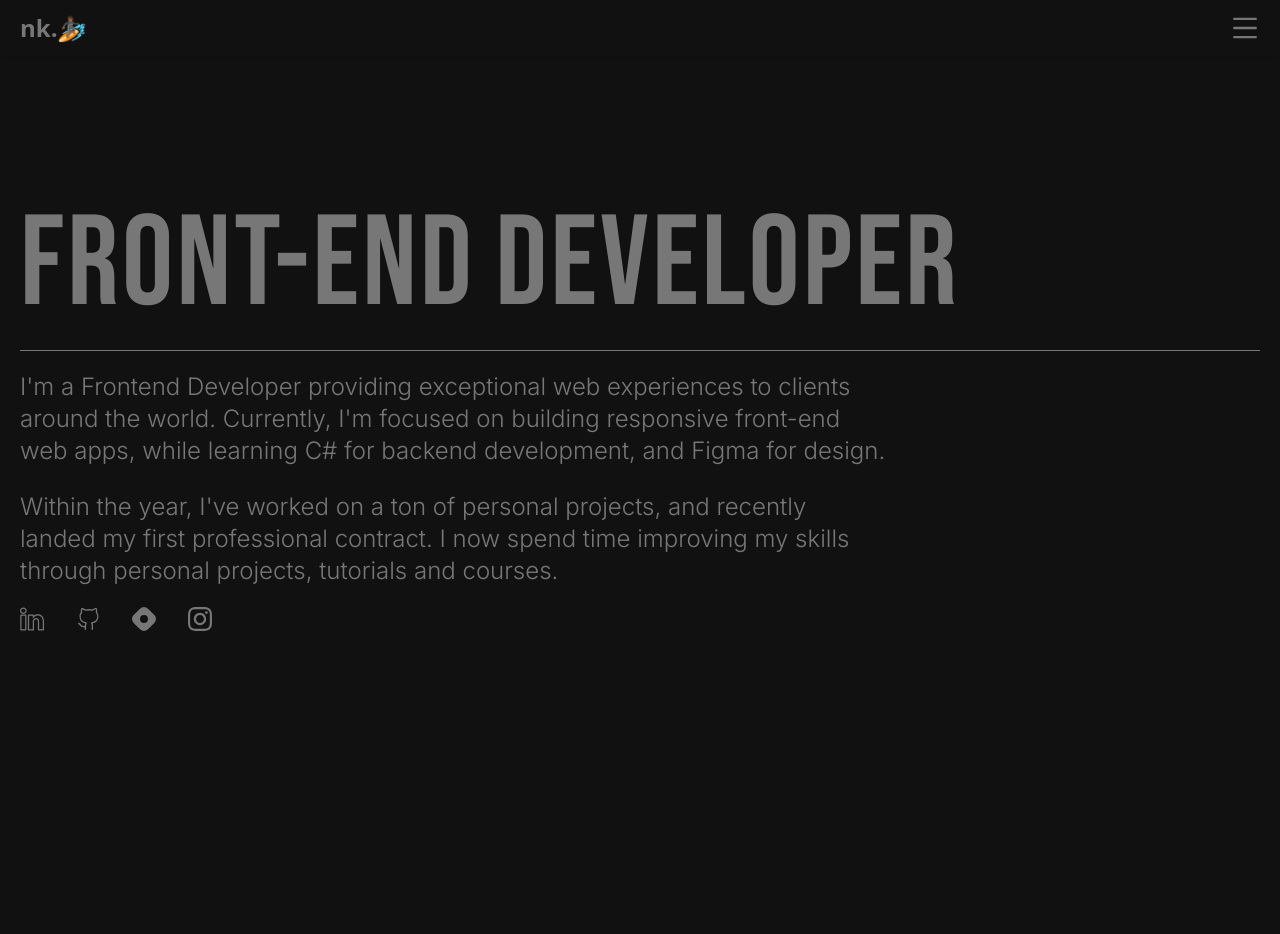
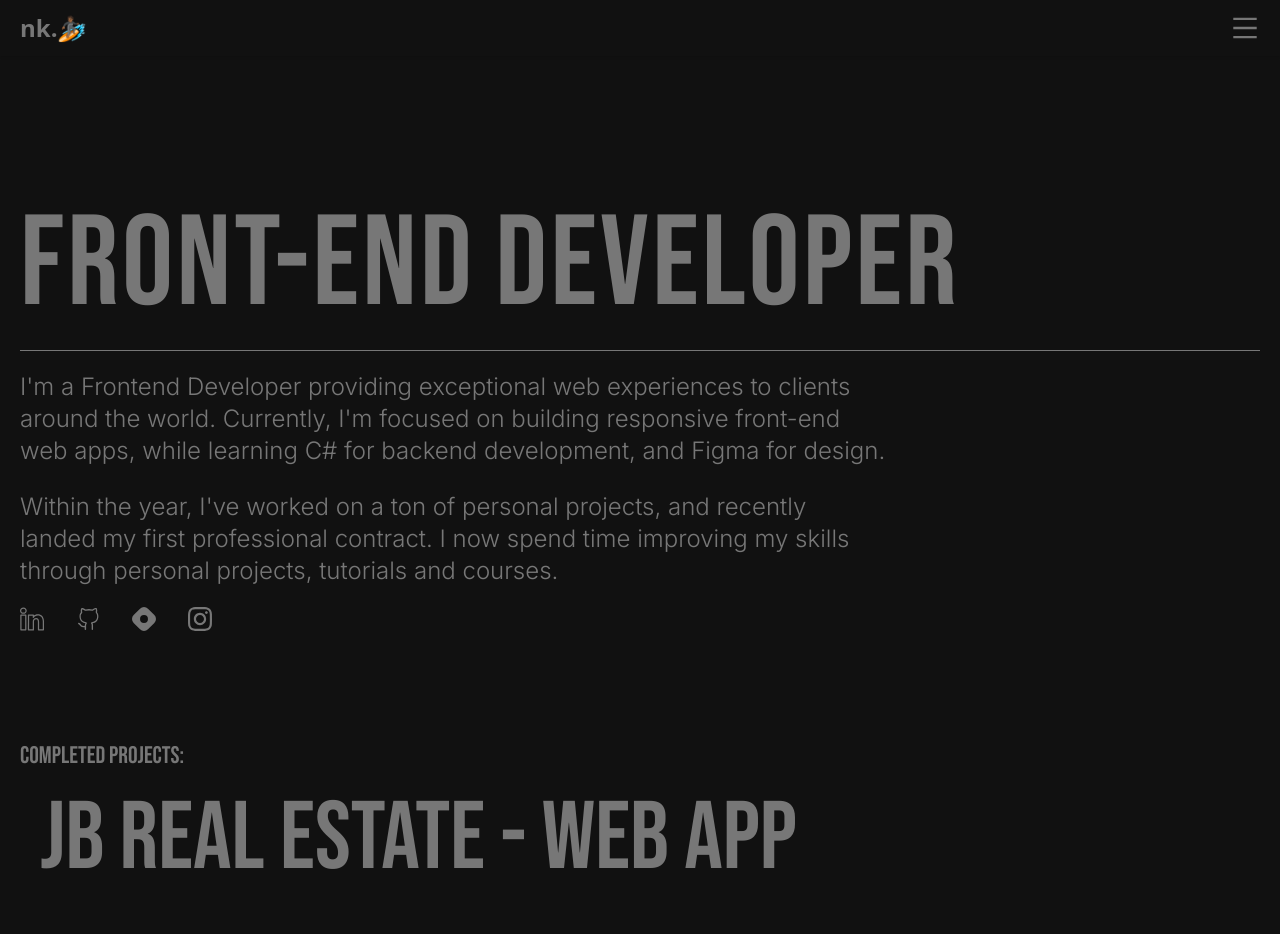
Before and after one commit to topboyasante/my-portfolio, a Next.js app: page / in a window 1280 px wide. Shown: the top 934 px of the page. Before the commit the page ends 800 px from the top, so only its background shows below. Built offline with nearby package versions, Linux system fonts and the light colour scheme; a web font is replaced by a local one.

Commit message:
Updates.

```diff
--- a/next.config.js
+++ b/next.config.js
@@ -1,9 +1,6 @@
 /** @type {import('next').NextConfig} */
 const nextConfig = {
   reactStrictMode: true,
-  build: {
-    transpile: ['gsap'],
-},
 }
 
 module.exports = nextConfig
--- a/src/components/page-sections/home/Projects.jsx
+++ b/src/components/page-sections/home/Projects.jsx
@@ -7,24 +7,37 @@ function Projects() {
       id:0,
       name:'JB Real Estate',
       type:'Web App',
-    }
+      link:'https://jbrealestatesandproperties.com',
+      align:'right'
+    },
+    {
+      id:1,
+      name:'The R Group',
+      link:'https://jbrealestatesandproperties.com',
+      type:'Web App',
+      align:'left'
+    },
   ]
 
   return (
 
     <main className='w-full h-full'>
         <section className='max-w-[1600px] mx-auto h-full p-5'>
+            <p className='text-bn text-2xl'>Completed Projects:</p>
               <section>
                   {
                     projects.map((item)=>{
                       return(
-                        <section className={`rounded p-5`}>
-                          <p className='text-8xl text-bn text-right'>{item.name}</p>
-                        </section>
+                        <a href={item.link} target="_blank">
+                          <section className={`rounded p-5 hover:text-white ease duration-500`}>
+                            <p className={`text-2xl md:text-5xl lg:text-8xl text-bn text-${item.align}`}>{item.name} - {item.type}</p>
+                          </section>
+                        </a>
                       )
                     })
                   }
               </section>
+            <hr className='border-[#777777]' />
         </section>
     </main>
   )
--- a/src/pages/index.jsx
+++ b/src/pages/index.jsx
@@ -3,6 +3,7 @@ import { Inter } from 'next/font/google'
 import Hero from '@/components/page-sections/home/Hero'
 import LoadingScreen from '@/components/page-sections/home/LoadingScreen'
 import { useEffect, useState } from 'react'
+import Projects from '@/components/page-sections/home/Projects'
 
 const inter = Inter({ subsets: ['latin'] })
 
@@ -26,6 +27,7 @@ export default function Home() {
       <main className={`${inter.className}`}>
         <LoadingScreen shouldLoad={loadScreen}/>
         <Hero/>
+        <Projects/>
       </main>
     </>
   )
```
Also changed, not shown: src/components/page-sections/home/Tools.jsx (renamed from src/components/page-sections/Tools.jsx).
